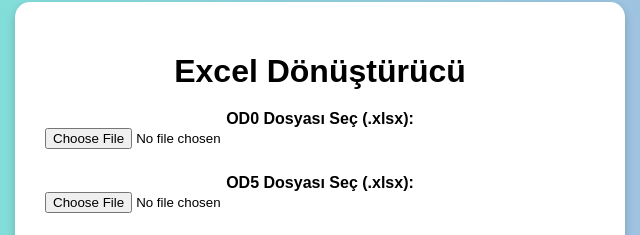
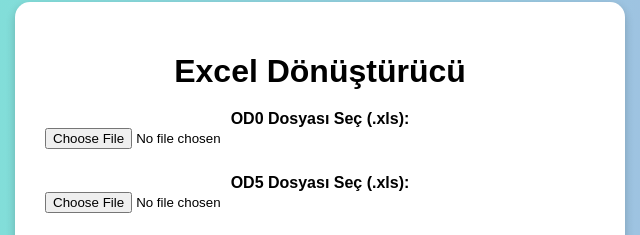
Before and after one commit to erdemdurkan/Siemens_Convert, a plain HTML site: page index.html in a window 1280 px wide. Shown: the part 219-454 px from the top of the page, 320-960 px from the left. Drawn offline with Linux system fonts and the light colour scheme.

Commit message:
Update index.html

```diff
--- a/index.html
+++ b/index.html
@@ -52,10 +52,10 @@
 <body>
   <div class="container">
     <h1>Excel Dönüştürücü</h1>
-    <label>OD0 Dosyası Seç (.xlsx):</label>
-    <input type="file" id="inputOD0" accept=".xlsx" />
-    <label>OD5 Dosyası Seç (.xlsx):</label>
-    <input type="file" id="inputOD5" accept=".xlsx" />
+    <label>OD0 Dosyası Seç (.xls):</label>
+    <input type="file" id="inputOD0" accept=".xls" />
+    <label>OD5 Dosyası Seç (.xls):</label>
+    <input type="file" id="inputOD5" accept=".xls" />
     <label>NPM Dosyası Seç (.xlsx/.csv):</label>
     <input type="file" id="inputNPM" accept=".xlsx, .csv" />
     <button onclick="convert()">Convert</button>
```
